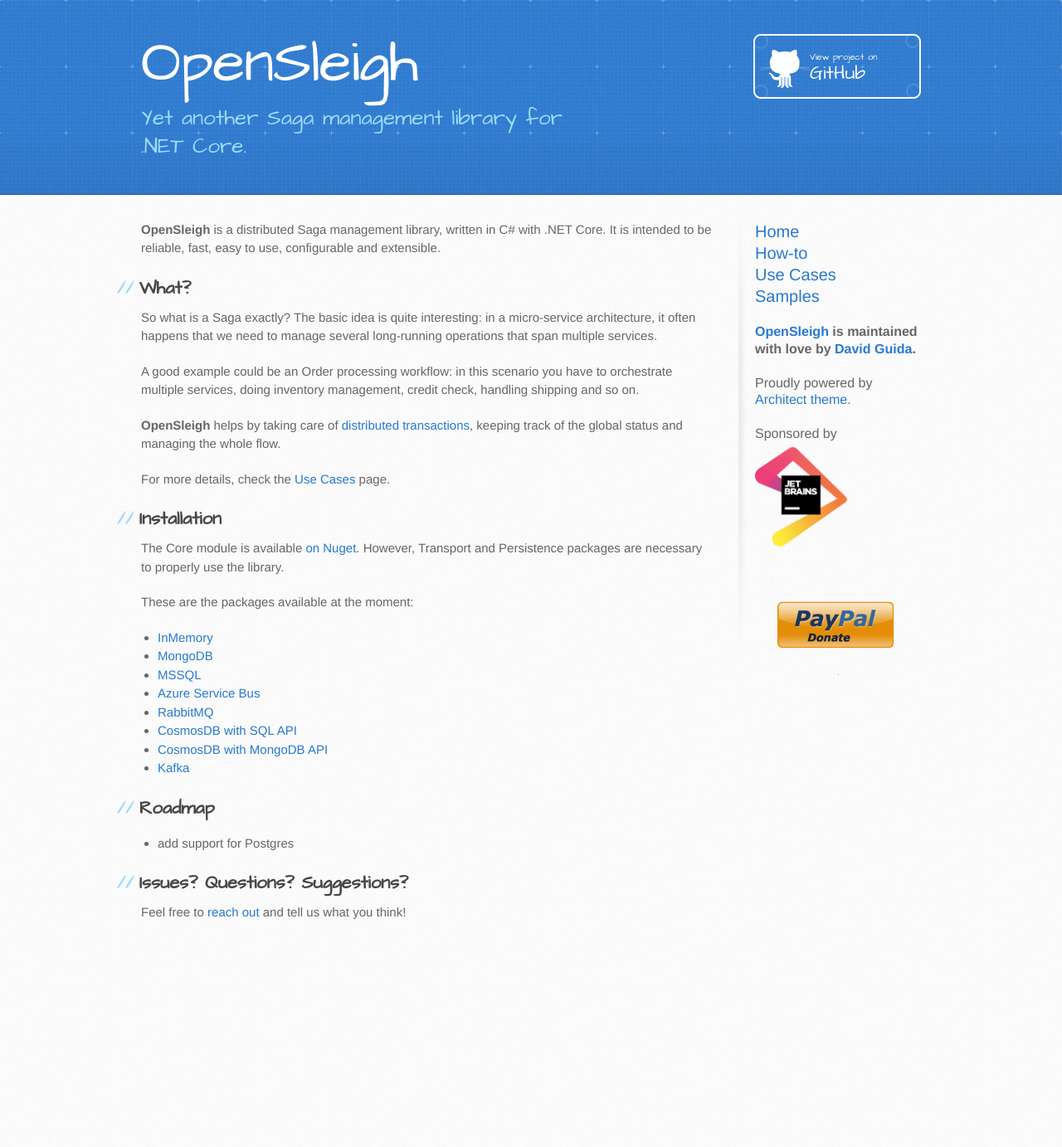
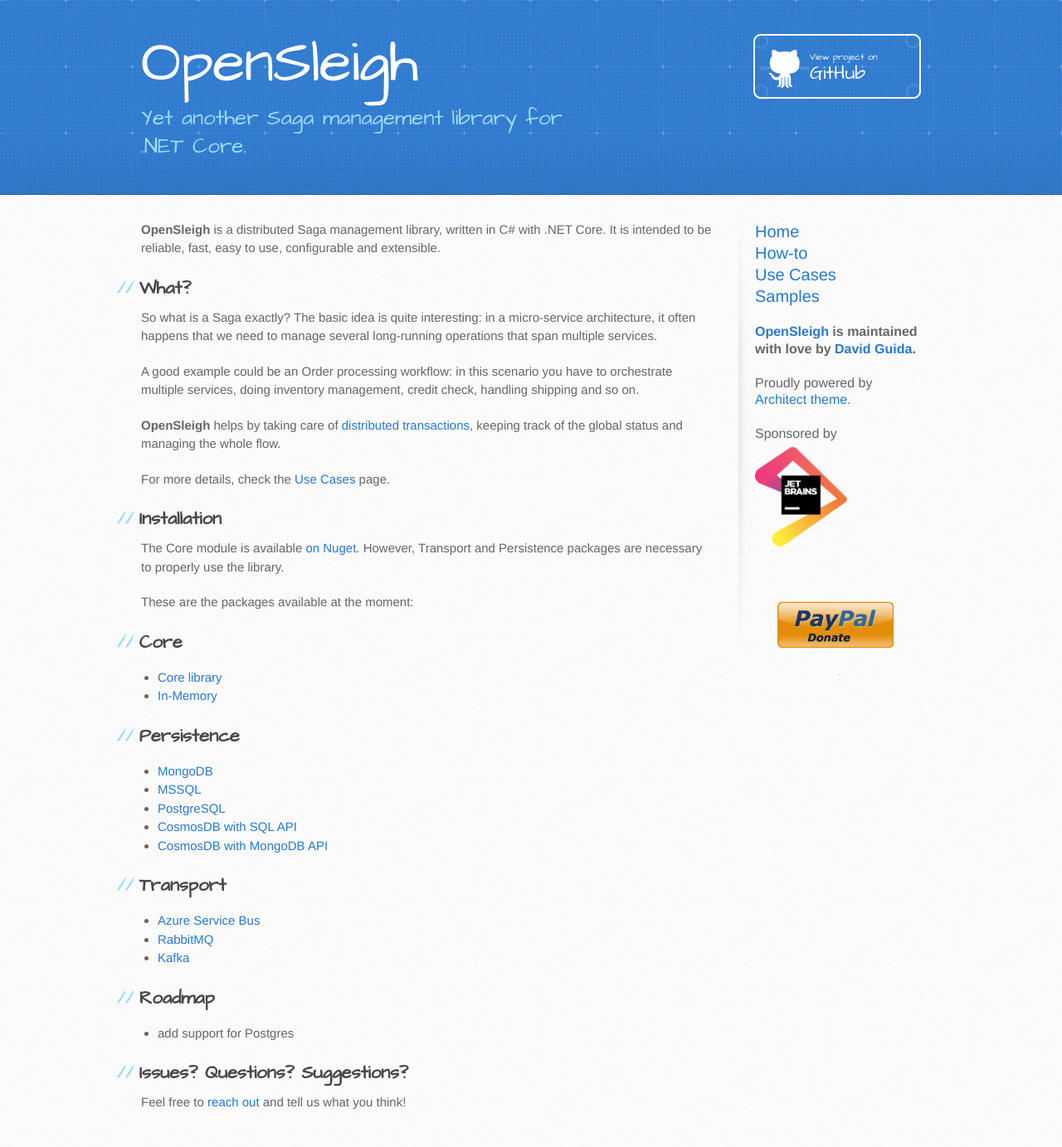
Before and after one commit to mizrael/OpenSleigh-Web, a Jekyll site: the page built from index.md, in a window 1280 px wide. Shown: the whole page at 83% size. Built offline with Jekyll 4.4.1, drawn with Linux system fonts in a browser that asks for light colours; before the commit the page ends 1154 px from its top, so only the background shows below that.

Commit message:
updated packages list

```diff
--- a/index.md
+++ b/index.md
@@ -19,13 +19,20 @@ The Core module is available [on Nuget](https://www.nuget.org/packages/OpenSleig
 However, Transport and Persistence packages are necessary to properly use the library.
 
 These are the packages available at the moment:
-- [InMemory](https://www.nuget.org/packages/OpenSleigh.Persistence.InMemory/)
+## Core
+- [Core library](https://www.nuget.org/packages/OpenSleigh.Core/)
+- [In-Memory](https://www.nuget.org/packages/OpenSleigh.Persistence.InMemory/)
+
+## Persistence
 - [MongoDB](https://www.nuget.org/packages/OpenSleigh.Persistence.Mongo/)
-- [MSSQL](https://www.nuget.org/packages/OpenSleigh.Persistence.SQL/)
+- [MSSQL](https://www.nuget.org/packages/OpenSleigh.Persistence.SQLServer/)
+- [PostgreSQL](https://www.nuget.org/packages/OpenSleigh.Persistence.PostgreSQL/)
+- [CosmosDB with SQL API](https://www.nuget.org/packages/OpenSleigh.Persistence.Cosmos.SQL/)
+- [CosmosDB with MongoDB API](https://www.nuget.org/packages/OpenSleigh.Persistence.Cosmos.Mongo/)
+
+## Transport
 - [Azure Service Bus](https://www.nuget.org/packages/OpenSleigh.Transport.AzureServiceBus/)
 - [RabbitMQ](https://www.nuget.org/packages/OpenSleigh.Transport.RabbitMQ/)
-- [CosmosDB with SQL API](https://www.nuget.org/packages/OpenSleigh.Persistence.Cosmos.SQL/)
-- [CosmosDB with MongoDB API](https://www.nuget.org/packages/OpenSleigh.Persistence.Cosmos.Mongo/)
 - [Kafka](https://www.nuget.org/packages/OpenSleigh.Transport.Kafka/)
 
 ## Roadmap
```
